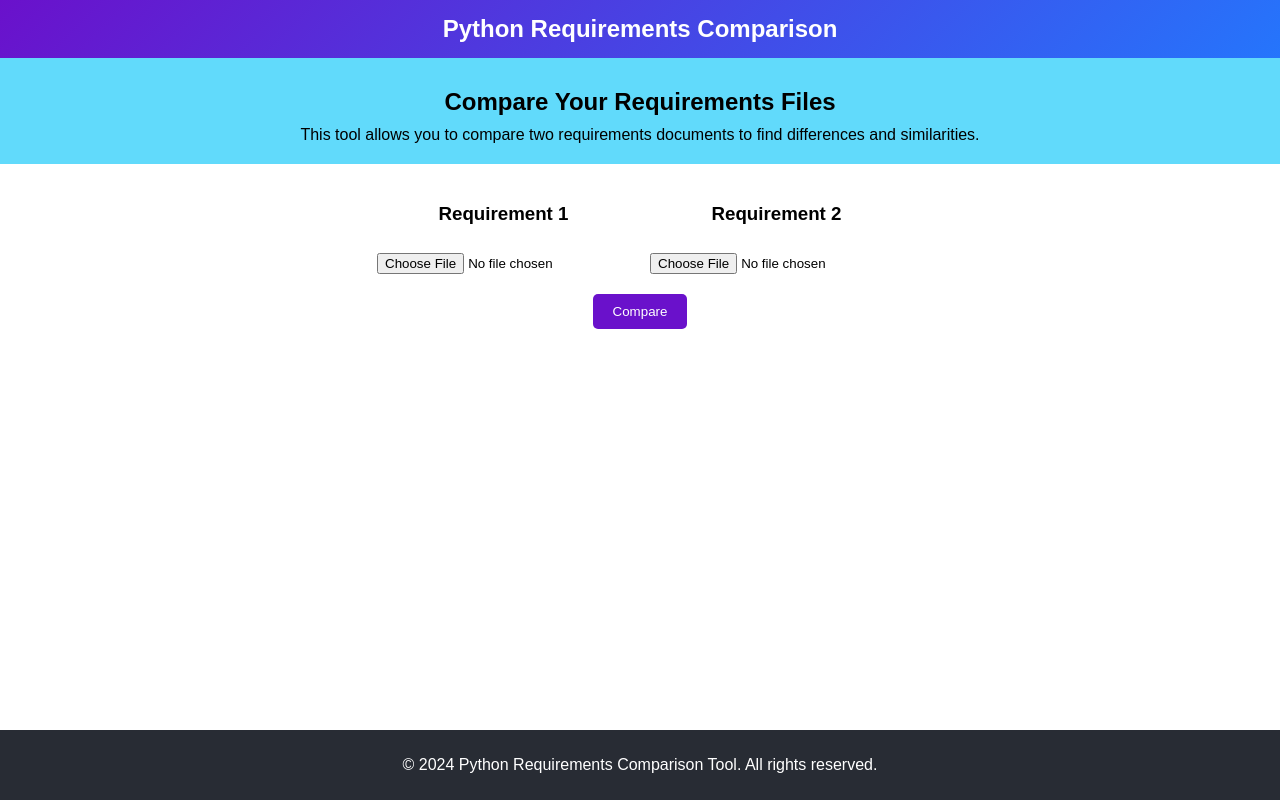
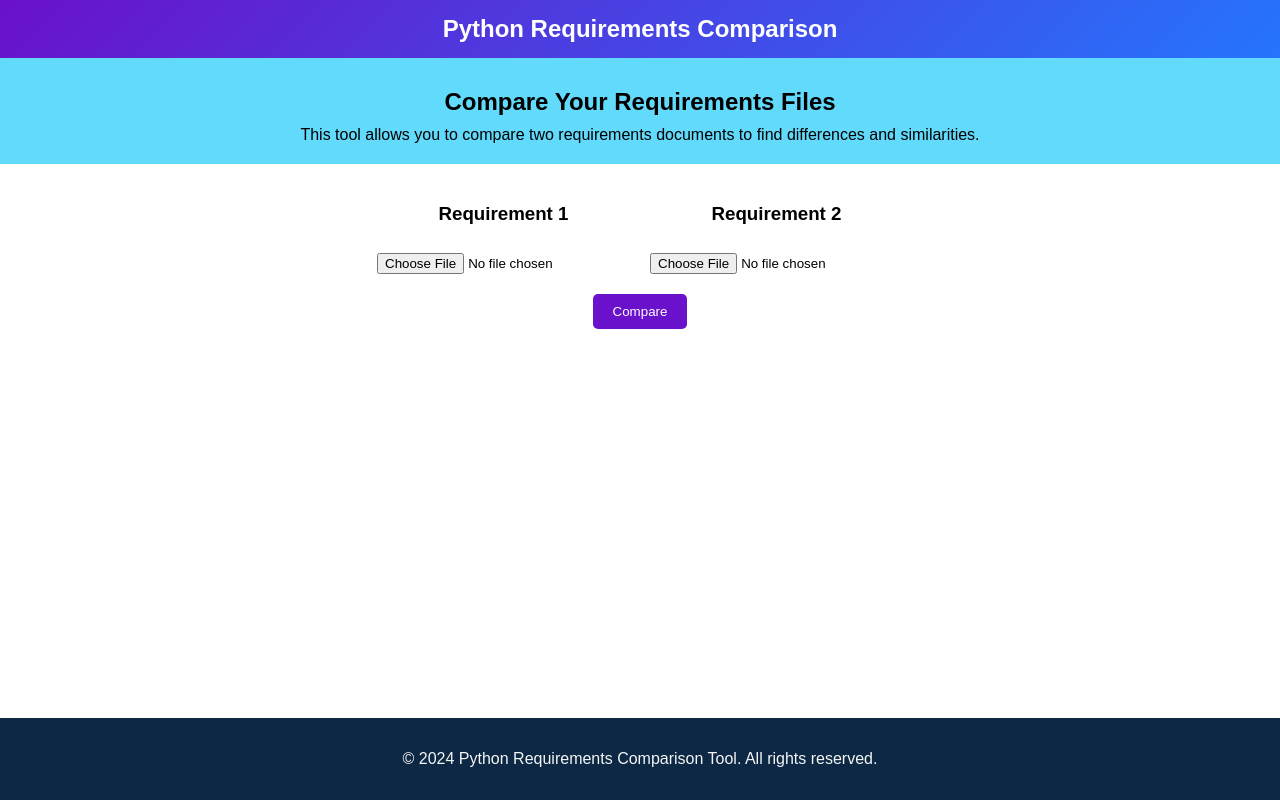
Before and after one commit to Sebastvin/requirements-comparator, a React (Create React App) app in the folder frontend/: page / in a window 1280 px wide. Built offline with nearby package versions, Linux system fonts and the light colour scheme.

Commit message:
Fix problem with floating footer

```diff
--- a/frontend/src/App.css
+++ b/frontend/src/App.css
@@ -105,11 +105,9 @@ button:hover {
 }
 
 footer {
-  background-color: #282c34;
-  color: white;
-  padding: 10px 0;
+  flex-shrink: 0;
+  background-color: #0c2844;
+  color: #f5f5f5;
+  padding: 1rem;
   text-align: center;
-  position: absolute;
-  bottom: 0;
-  width: 100%;
 }
```
